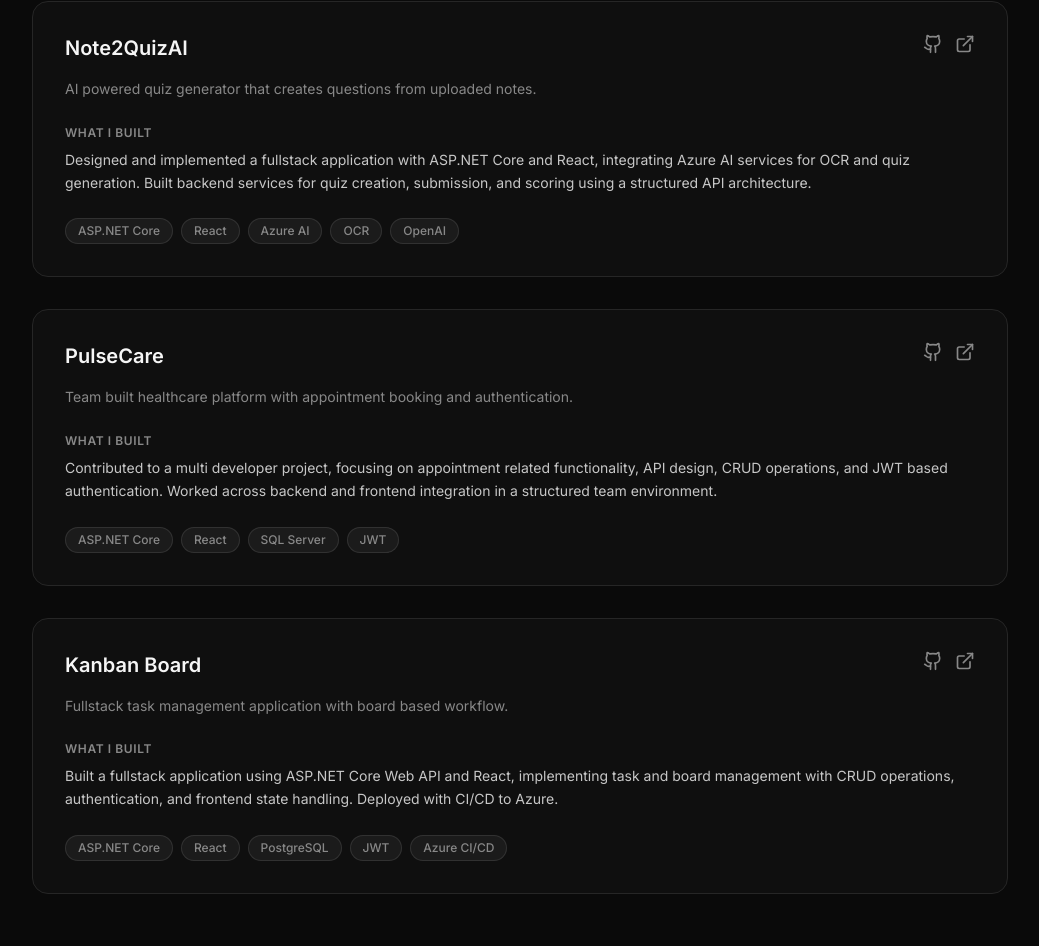
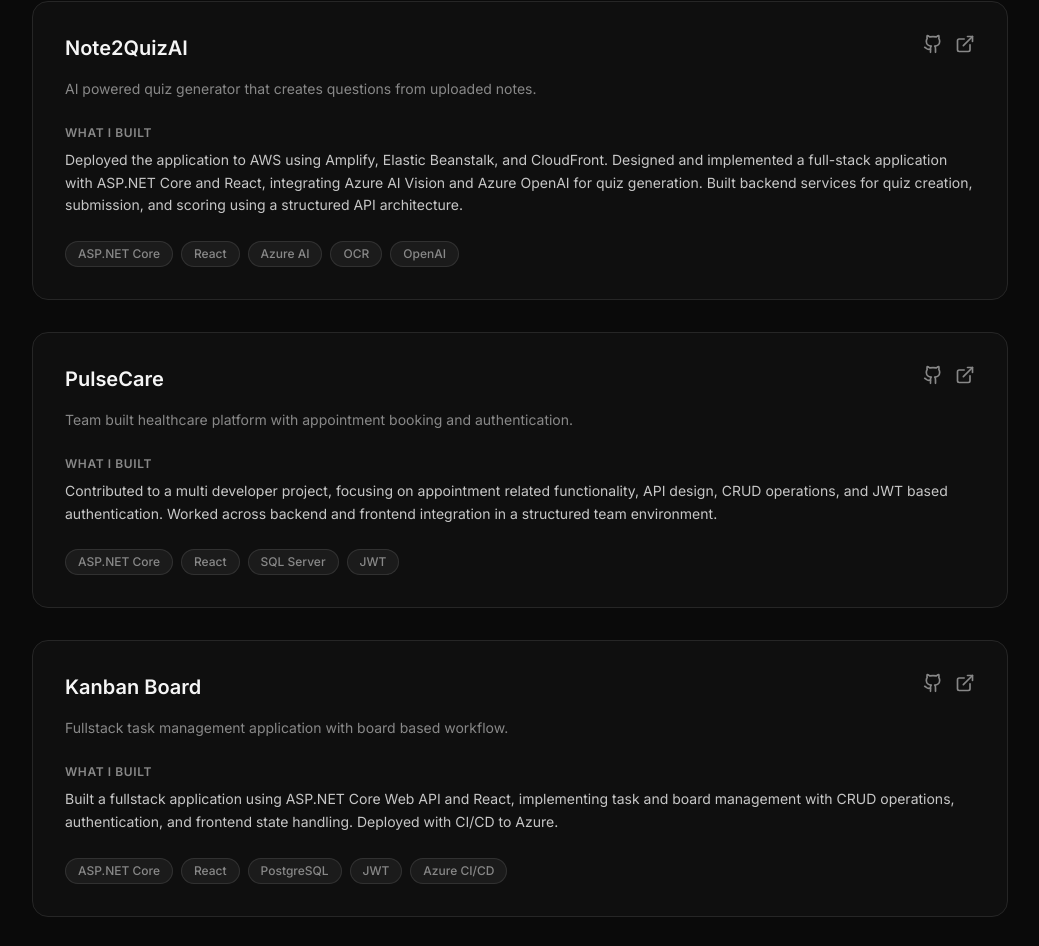
Before and after one commit to johanjaners/johan-portfolio, a React (Vite) app: page / in a window 1280 px wide. Shown: the part 1929-2875 px from the top of the page, without its empty margins (120-1159 px from the left). Built offline with nearby package versions, Linux system fonts and the light colour scheme.

Commit message:
feat: update project description for Note2QuizAI with deployment details

```diff
--- a/src/App.tsx
+++ b/src/App.tsx
@@ -317,7 +317,7 @@ export default function App() {
             <ProjectCard
               name="Note2QuizAI"
               summary="AI powered quiz generator that creates questions from uploaded notes."
-              whatIBuilt="Designed and implemented a fullstack application with ASP.NET Core and React, integrating Azure AI services for OCR and quiz generation. Built backend services for quiz creation, submission, and scoring using a structured API architecture."
+              whatIBuilt = "Deployed the application to AWS using Amplify, Elastic Beanstalk, and CloudFront. Designed and implemented a full-stack application with ASP.NET Core and React, integrating Azure AI Vision and Azure OpenAI for quiz generation. Built backend services for quiz creation, submission, and scoring using a structured API architecture."
               tech={["ASP.NET Core", "React", "Azure AI", "OCR", "OpenAI"]}
               github={LINKS.projects.note2QuizAiGithub}
               live={LINKS.projects.note2QuizAiLive}
```
